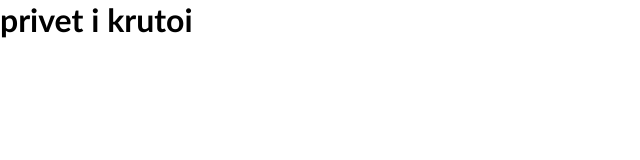
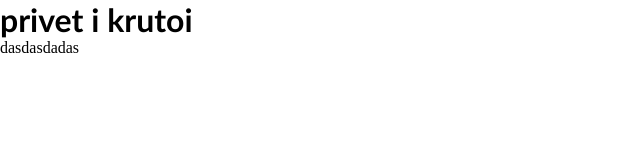
Before and after one commit to vikapv/laba-5, a plain HTML site: page index.html in a window 1280 px wide. Shown: the whole page, without its empty margins (0-640 px from the left). Drawn offline with Linux system fonts and the light colour scheme; files that its build step writes are made by us from their sources; a web font is replaced by a local one.

Commit message:
feat: добавлена основная разметка

```diff
--- a/index.html
+++ b/index.html
@@ -12,5 +12,8 @@
 </head>
 <body>
     <h1>privet i krutoi</h1>
+    <main>
+        <p>dasdasdadas</p>
+    </main>
 </body>
 </html>
```
